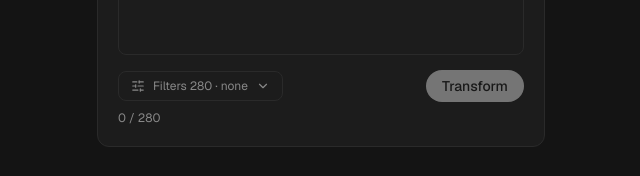
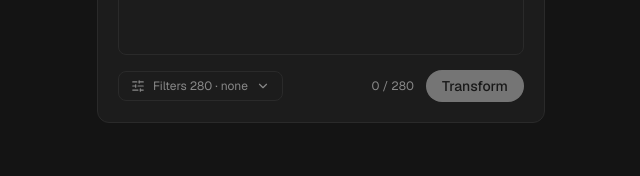
Before and after one commit to xdecker/tweetsmith, a Next.js app: page / in a window 1280 px wide. Shown: the part 228-404 px from the top of the page, without its empty margins (319-959 px from the left). Built offline with nearby package versions, Linux system fonts and the light colour scheme.

Commit message:
refactor: move character counter next to Transform button
- Reorganized layout to show FilterButton on left, counter + button on right
- Cleaner single-row controls below textarea

```diff
--- a/app/components/TweetTransformer.tsx
+++ b/app/components/TweetTransformer.tsx
@@ -60,6 +60,10 @@ export function TweetTransformer() {
         />
         <div className="flex items-center justify-between mt-2">
           <FilterButton isOpen={filtersOpen} onToggle={() => setFiltersOpen(!filtersOpen)} filters={filters} />
+          <div className="flex items-center gap-3">
+            <span className={`text-xs ${characterCount > maxCharacters ? "text-red-400" : "text-[#888888]"}`}>
+              {characterCount} / {maxCharacters}
+            </span>
             <button
               onClick={handleTransform}
               disabled={!input.trim() || isLoading}
@@ -68,12 +72,8 @@ export function TweetTransformer() {
               {isLoading ? "Transforming..." : "Transform"}
             </button>
           </div>
+        </div>
         {filtersOpen && <FilterPanel filters={filters} onFiltersChange={setFilters} />}
-        <div className="flex items-center justify-between mt-2">
-          <span className={`text-xs ${characterCount > maxCharacters ? "text-red-400" : "text-[#888888]"}`}>
-            {characterCount} / {maxCharacters}
-          </span>
-        </div>
         {error && (
           <p className="mt-3 text-xs text-red-400">{error}</p>
         )}
```
Lines whose indentation alone changed are shown as unchanged.
